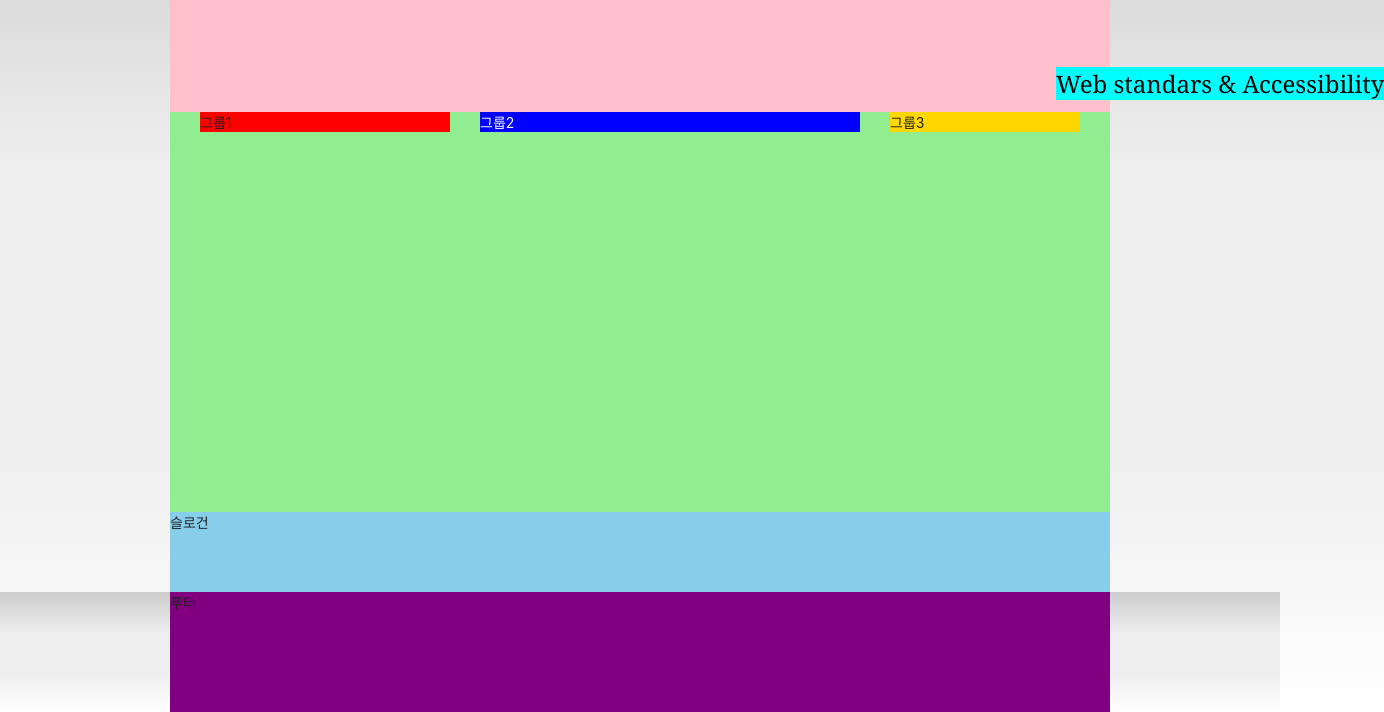
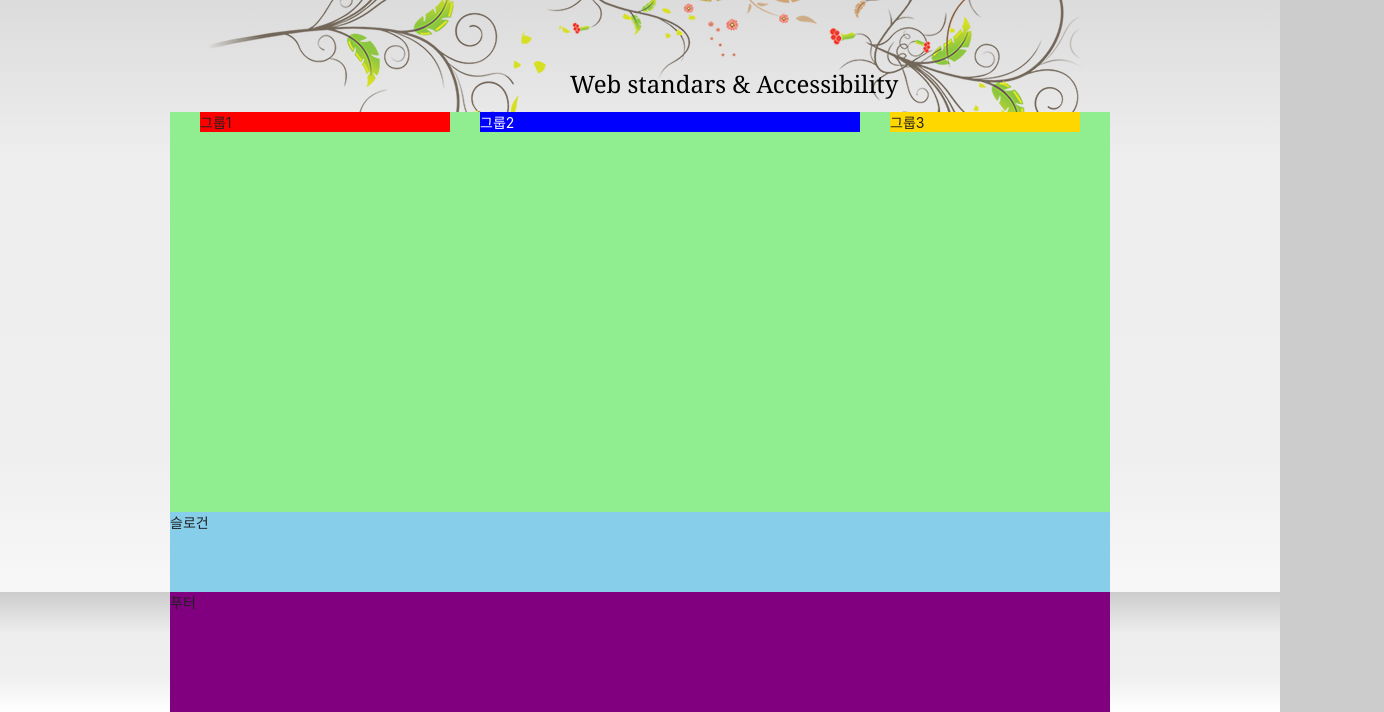
Before and after one commit to 5wintaek/HTML5, a website: page index.html in a window 1280 px wide. Shown: the part 135-847 px from the top of the page, 1384 px wide, since content can reach past the window. Drawn offline with Linux system fonts and the light colour scheme; a web font is replaced by a local one.

Commit message:
body 영역에 배경 이미지 재설정

```diff
--- a/styles/style.css
+++ b/styles/style.css
@@ -33,10 +33,17 @@ a{
 body{
   /* em : 부모로 부터 상속받은 단위로 게산 , rem : root를 기준으로 상속받음 단위 사용해보기 */
   /* 반응형 작업할때 많이 사용 */
+  color: #212121;
   font-size: 1.4rem;
-  color: #212121;
-  background: #ccc linear-gradient(to bottom, #ccc 0%, #eee 35%, #efefef 70%, #fff 100%);
   font-family: "Pretendard Variable", Pretendard, -apple-system, BlinkMacSystemFont, system-ui, Roboto, "Helvetica Neue", "Segoe UI", "Apple SD Gothic Neo", "Noto Sans KR", "Malgun Gothic", "Apple Color Emoji", "Segoe UI Emoji", "Segoe UI Symbol", sans-serif;
+  /* background-color: #ccc;
+  background-image: url("./images/bg_flower.png"),
+  linear-gradient(to bottom, #ccc 0%, #eee 35%, #efefef 70%, #fff 100%);
+  background-repeat: no-repeat, repeat;
+  background-position: 50% 0%, 0 0; */
+  background:  url("./images/bg_flower.png")  no-repeat  50% 0%,
+  #ccc linear-gradient(to bottom, #ccc 0%, #eee 35%, #efefef 70%, #fff 100%)
+  repeat 0 0;
 }
 
 /* 레이아웃 */
@@ -145,6 +152,7 @@ body{
   text-shadow: 1px 1px 5px #000, -1px -1px 5px #000;
 }
 
+
 /* 버튼의 텍스트 / (클래스2개)구체성 점수 ->20점 */
 /* 부모인 li가 is-active란 클래스를 가질떄 발동 */
 .is-active .menu-button{
@@ -184,7 +192,6 @@ body{
 
 .sub-menu li{
   display: inline-block;
-
 }
 
 /* 아이콘 링크 */
@@ -227,31 +234,34 @@ body{
 @keyframes moveEffect{
   0%{
     font-size: 12px;
-    color: rgba(0, 0, 0, 0.2);
+    color: hsla(0, 0%, 0%, 0);
     transform: translate(0,0);
   }
   100%{
     font-size: 24px;
-    color: rgba(0, 0, 0, 1);
+    color: hsla(0, 0%, 0%, 1);
     transform: translate(400px,75px);
   }
 }
 
 
 .visual{
-  background-color: pink;
+
+  /* height 를 조정하여 박스 위치 조정 */
+  /* 마진이건 패딩이건 reflow 효과 발생(성능저하) */
   height: 120px;
   position: relative;
 }
 
 .visual-text{
   /* 글자크기만큼 줄어들기 떄문에 스크롤 밖으로 나가지 않는다. */
-  display: inline-block;
   font-family: Georgia, 'Times New Roman', Times, serif;
-  background-color: aqua;
   animation-name: moveEffect;
   animation-duration: 2000ms;
+  animation-timing-function: ease-in-out;
   animation-fill-mode: forwards;
+
+  position: absolute;
 }
 /* 메인 */
 .main{
```
